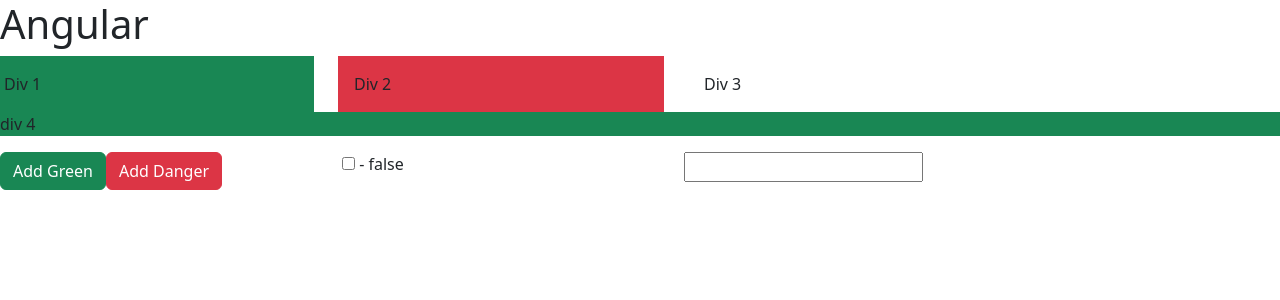
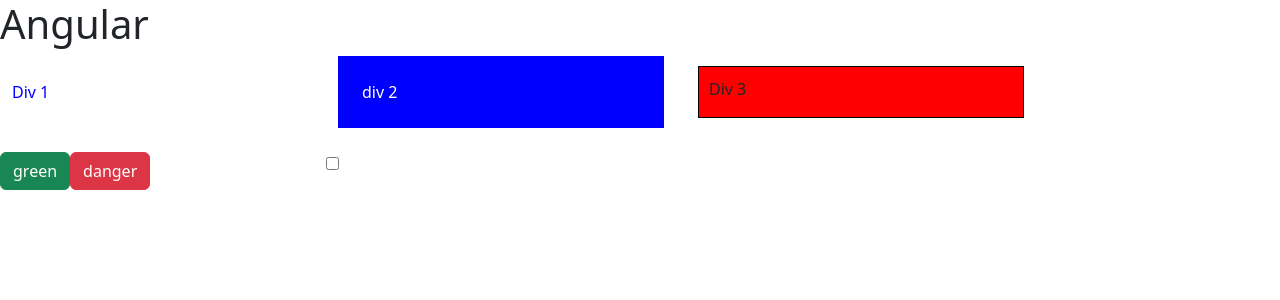
Before and after one commit to khushibansal13/Angular-Prac, an Angular app in the folder AngularTutorial/: page / in a window 1280 px wide. Shown: the top 300 px of the page. Built offline with nearby package versions, Linux system fonts and the light colour scheme.

Commit message:
Add ngStyle component with dynamic styling and update app structure

```diff
--- a/AngularTutorial/src/app/app.component.html
+++ b/AngularTutorial/src/app/app.component.html
@@ -3,4 +3,5 @@
 <!-- <app-data-binding></app-data-binding> -->
 <!-- <app-ng-if></app-ng-if> -->
 <!-- <app-ng-for></app-ng-for> -->
-<app-ng-class></app-ng-class>
+<!-- <app-ng-class></app-ng-class> -->
+ <app-ng-style></app-ng-style>
--- a/AngularTutorial/src/app/app.component.ts
+++ b/AngularTutorial/src/app/app.component.ts
@@ -6,10 +6,11 @@
 import { NgIfComponent } from "./components/ng-if/ng-if.component";
 import { NgForComponent } from './components/ng-for/ng-for.component';
 import { NgClassComponent } from './components/ng-class/ng-class.component';
+import { NgStyleComponent } from './components/ng-style/ng-style.component';
 
 @Component({
   selector: 'app-root',
-  imports: [DataBindingComponent, NgIfComponent, NgForComponent,NgClassComponent],
+  imports: [DataBindingComponent, NgIfComponent, NgForComponent,NgClassComponent,NgStyleComponent],
   templateUrl: './app.component.html',
   styleUrl: './app.component.css'
 })
--- /dev/null
+++ b/AngularTutorial/src/app/components/ng-style/ng-style.component.html
@@ -0,0 +1,26 @@
+<div class="row">
+  <div class="col-3 p-4" [ngStyle]="{
+    'background-color': div1BgColor,
+    'color': 'blue'
+  }">
+    Div 1
+  </div>
+  <div class="col-3 p-4 mx-4"  [ngStyle]="{
+    'background-color': isChecked == true ? 'orange' : 'blue',
+    'color': 'white'
+  }">
+  div 2
+</div>
+<div class="col-3" [ngStyle]="myCss">
+  Div 3
+</div>
+</div>
+<div class="row pt-4">
+  <div class="col-3">
+    <button class="btn btn-success" (click)="addDiv1Color('green')">green</button>
+    <button class="btn btn-danger" (click)="addDiv1Color('red')">danger</button>
+  </div>
+  <div class="col-3">
+    <input type="checkbox" name="" id="" [(ngModel)]="isChecked">
+  </div>
+</div>
--- /dev/null
+++ b/AngularTutorial/src/app/components/ng-style/ng-style.component.ts
@@ -0,0 +1,25 @@
+import { NgStyle } from '@angular/common';
+import { Component } from '@angular/core';
+import { FormsModule } from '@angular/forms';
+
+@Component({
+  selector: 'app-ng-style',
+  imports: [NgStyle,FormsModule],
+  templateUrl: './ng-style.component.html',
+  styleUrl: './ng-style.component.css'
+})
+export class NgStyleComponent {
+  div1BgColor: string = "";
+  isChecked: boolean = false;
+
+  myCss: any = {
+    'background-color': 'red',
+    'border': '1px solid black',
+    'padding': '10px',
+    'margin': '10px'
+  }
+
+  addDiv1Color(color:string) {
+    this.div1BgColor = color;
+  }
+}
```
Also changed, not shown: AngularTutorial/src/app/components/ng-style/ng-style.component.css (added), 1 other file (tests, documents, lock files or other folders).
